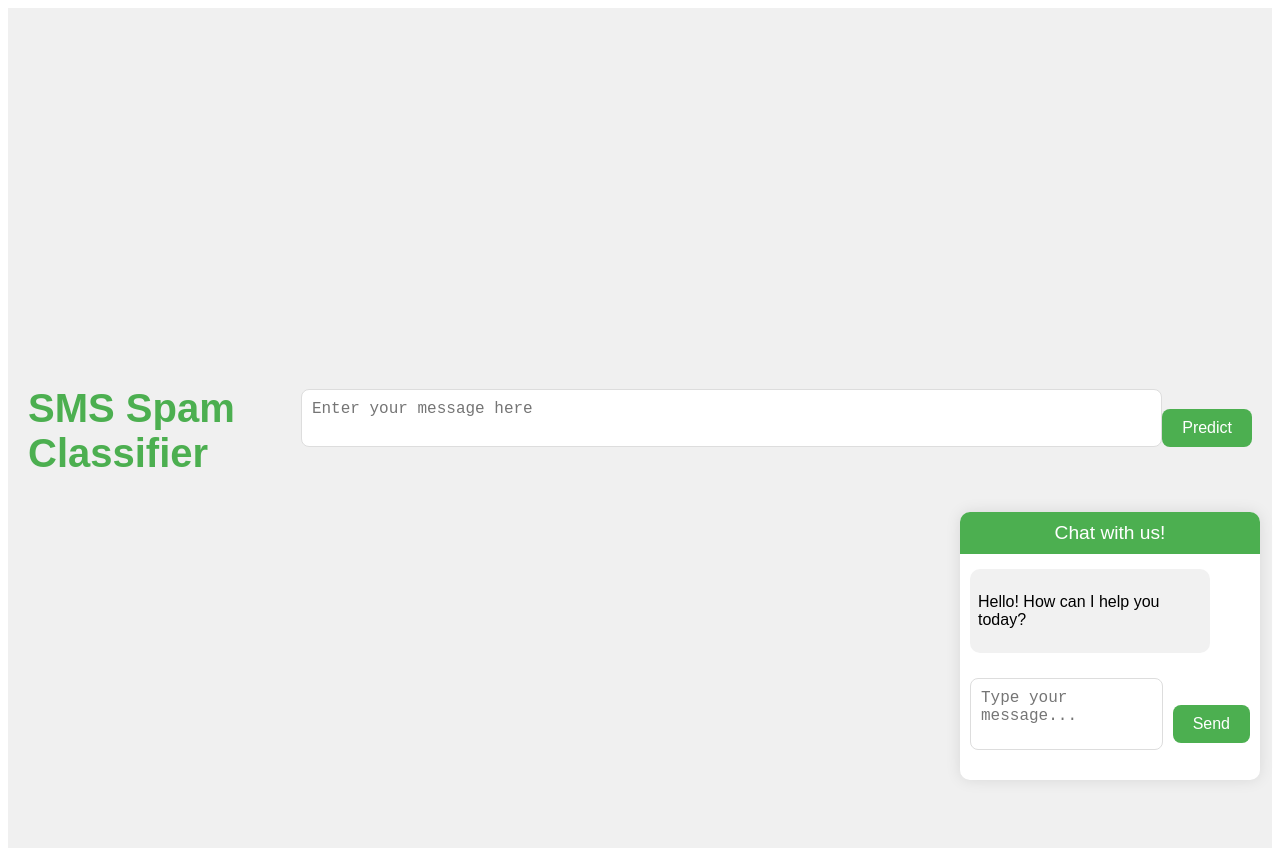
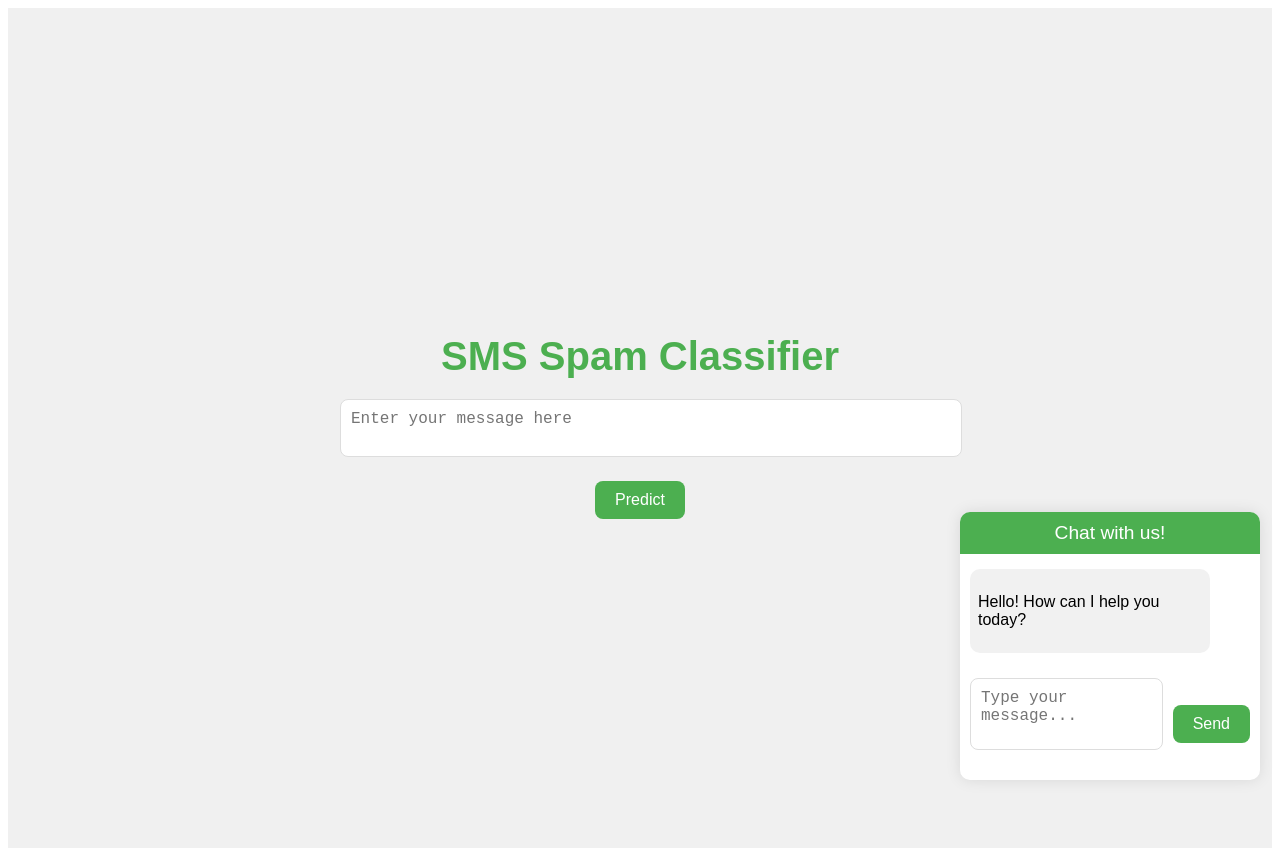
Before and after one commit to adityahacker-1/scam_msg_classifier_hackathon, a React (Vite) app in the folder frontend/email_spam/: page / in a window 1280 px wide. Built offline with nearby package versions, Linux system fonts and the light colour scheme.

Commit message:
Fix the bug of separating two input boxes

```diff
--- a/frontend/email_spam/src/App.css
+++ b/frontend/email_spam/src/App.css
@@ -2,6 +2,7 @@
     display: flex;
     justify-content: center;
     align-items: center;
+    flex-direction: column;
     height: 100vh;
     background-color: #f0f0f0;
     font-family: Arial, sans-serif;
@@ -12,6 +13,14 @@
     color: #4caf50;
     font-size: 2.5rem;
     margin-bottom: 20px;
+  }
+
+  /* SMS Spam Classifier Section */
+  .sms-section {
+    margin-bottom: 30px;
+    width: 100%;
+    max-width: 600px;
+    text-align: center;
   }
 
   textarea {
--- a/frontend/email_spam/src/App.jsx
+++ b/frontend/email_spam/src/App.jsx
@@ -3,24 +3,37 @@ import axios from "axios";
 import "./App.css"; // Import the CSS file
 
 function App() {
-  const [inputText, setInputText] = useState("");
+  const [inputText, setInputText] = useState(""); // SMS Spam Classifier input
   const [prediction, setPrediction] = useState("");
   const [messages, setMessages] = useState([
     { text: "Hello! How can I help you today?", sender: "bot" },
   ]);
+  const [chatbotInput, setChatbotInput] = useState(""); // Chatbot input
 
-  const handleSubmit = async () => {
+  // Handle SMS Spam Classifier submission
+  const handleSubmitSMS = async () => {
     if (inputText.trim() === "") return; // Don't send empty messages
+
+    // Send the SMS text for classification
+    const response = await axios.post("http://127.0.0.1:5000/predict", {
+      sms: inputText,
+    });
+    setPrediction(response.data.prediction);
+  };
+
+  // Handle Chatbot message submission
+  const handleSubmitChatbot = async () => {
+    if (chatbotInput.trim() === "") return; // Don't send empty messages
 
     // Add user message to the chat
     setMessages((prevMessages) => [
       ...prevMessages,
-      { text: inputText, sender: "user" },
+      { text: chatbotInput, sender: "user" },
     ]);
 
-    // Make an API call to the backend for processing the user's message
+    // Make an API call to the backend for processing the chatbot message
     const response = await axios.post("http://127.0.0.1:5000/predict", {
-      sms: inputText,
+      sms: chatbotInput,
     });
 
     // Add bot's response to the chat
@@ -28,20 +41,23 @@ function App() {
       ...prevMessages,
       { text: response.data.prediction, sender: "bot" },
     ]);
-    setInputText(""); // Clear the input field
+    setChatbotInput(""); // Clear the chatbot input field
   };
 
   return (
     <div className="App">
+      {/* SMS Spam Classifier */}
+      <div className="sms-section">
         <h1>SMS Spam Classifier</h1>
         <textarea
           value={inputText}
           onChange={(e) => setInputText(e.target.value)}
           placeholder="Enter your message here"
         />
-      <button onClick={handleSubmit}>Predict</button>
+        <button onClick={handleSubmitSMS}>Predict</button>
 
         {prediction && <h2>{prediction}</h2>}
+      </div>
 
       {/* Chatbot */}
       <div className="chatbot">
@@ -58,11 +74,11 @@ function App() {
         </div>
         <div className="chat-input">
           <textarea
-            value={inputText}
-            onChange={(e) => setInputText(e.target.value)}
+            value={chatbotInput}
+            onChange={(e) => setChatbotInput(e.target.value)}
             placeholder="Type your message..."
           ></textarea>
-          <button onClick={handleSubmit}>Send</button>
+          <button onClick={handleSubmitChatbot}>Send</button>
         </div>
       </div>
     </div>
```
Lines whose indentation alone changed are shown as unchanged.
